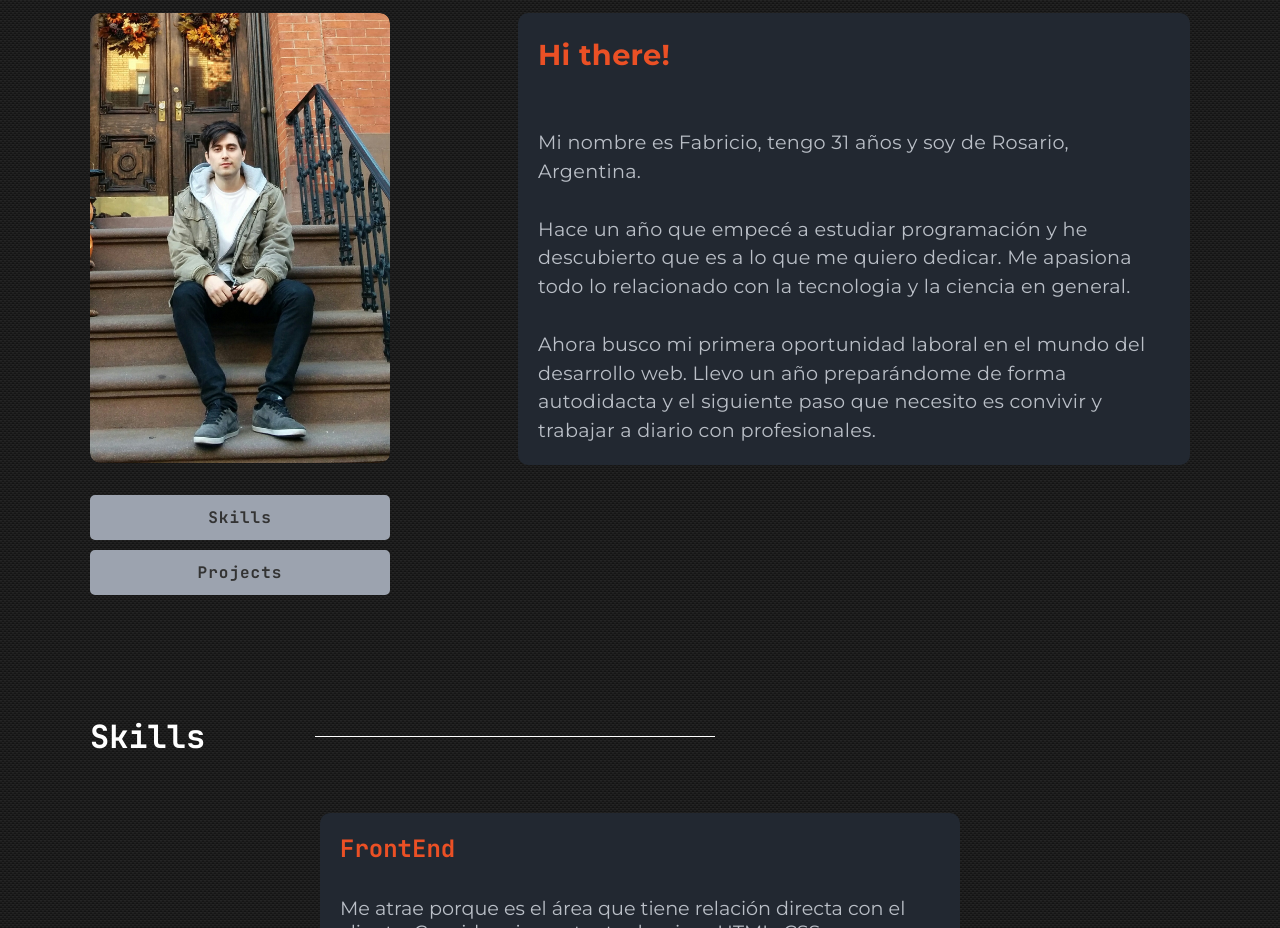
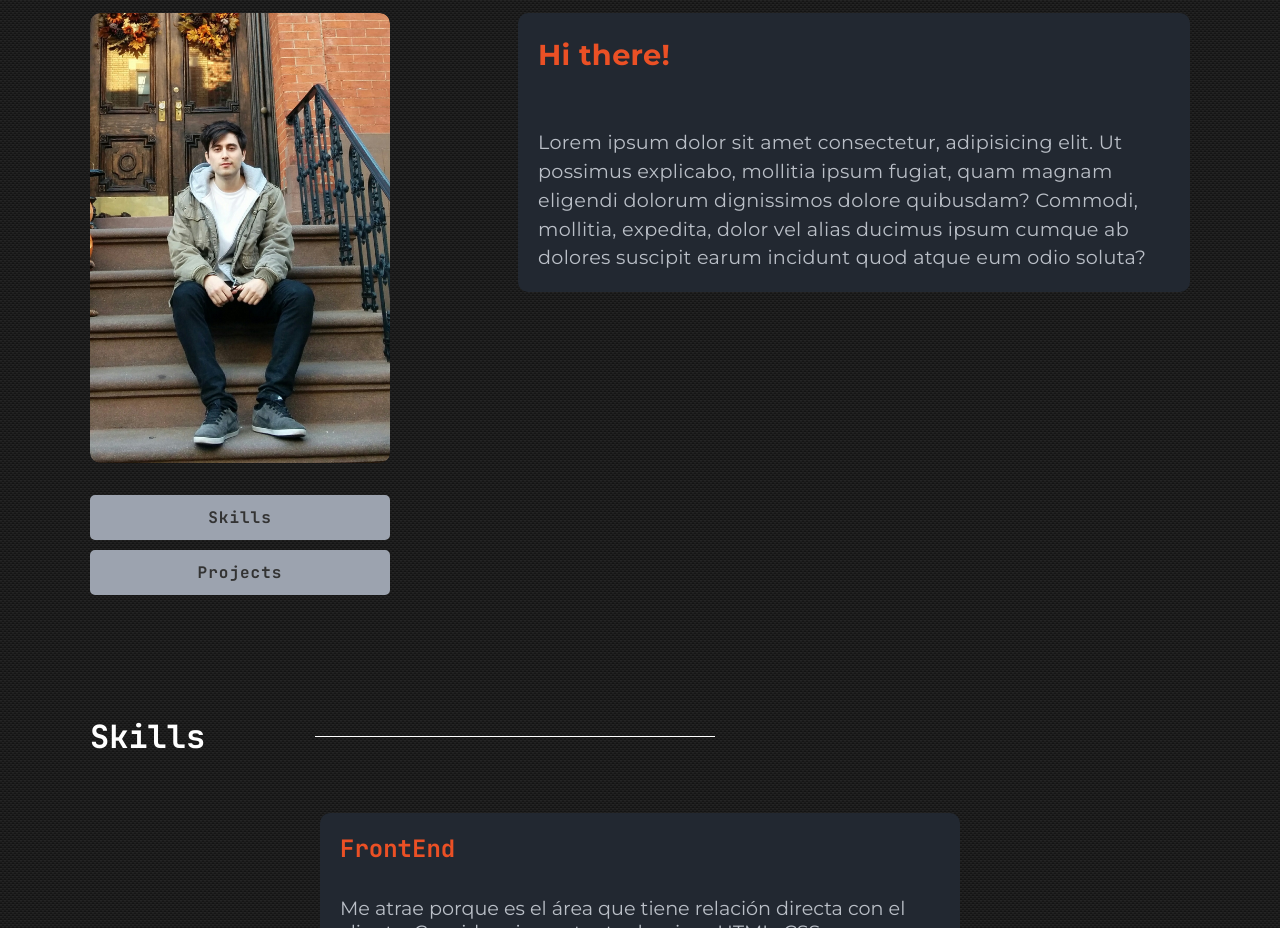
Before and after one commit to fcgd/portfolio, a plain HTML site: page index.html in a window 1280 px wide. Shown: the part 940-1868 px from the top of the page. Drawn offline with Linux system fonts and the light colour scheme.

Commit message:
Update index.html

```diff
--- a/index.html
+++ b/index.html
@@ -41,12 +41,7 @@
         <h2 class="about__h2">Hi there!</h2>
         <br>
         <br>
-        <p class="about__p">Mi nombre es Fabricio, tengo 31 años y soy de Rosario, Argentina. <br>
-          <br>
-          Hace un año que empecé a estudiar programación y he descubierto que es a lo que me quiero dedicar. Me apasiona todo lo relacionado con la tecnologia y la ciencia en general.
-          <br>
-          <br>
-          Ahora busco mi primera oportunidad laboral en el mundo del desarrollo web. Llevo un año preparándome de forma autodidacta y el siguiente paso que necesito es convivir y trabajar a diario con profesionales.</p>
+        <p class="about__p">Lorem ipsum dolor sit amet consectetur, adipisicing elit. Ut possimus explicabo, mollitia ipsum fugiat, quam magnam eligendi dolorum dignissimos dolore quibusdam? Commodi, mollitia, expedita, dolor vel alias ducimus ipsum cumque ab dolores suscipit earum incidunt quod atque eum odio soluta?</p>
       </div>
     </div>
   </div>
```
